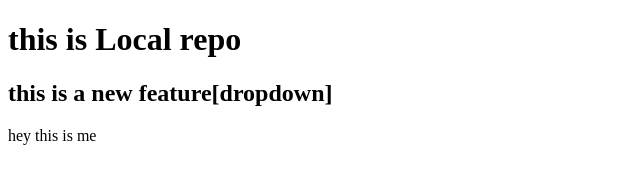
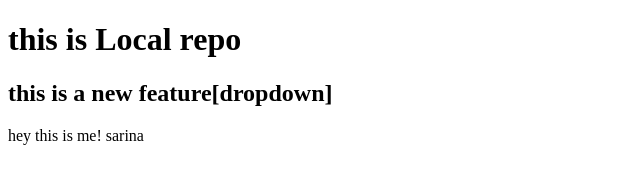
Before and after one commit to Sarinaryal/Localrepo, a plain HTML site: page index.html in a window 1280 px wide. Shown: the full height of the page, 0-640 px from the left. Drawn offline with Linux system fonts and the light colour scheme.

Commit message:
para added

```diff
--- a/index.html
+++ b/index.html
@@ -9,7 +9,7 @@
     <h1>this is Local repo</h1>
 
     <h2>this is a new feature[dropdown]</h2>
-    <p>hey this is me</p>
+    <p>hey this is me! sarina </p>
 
 
 
```
